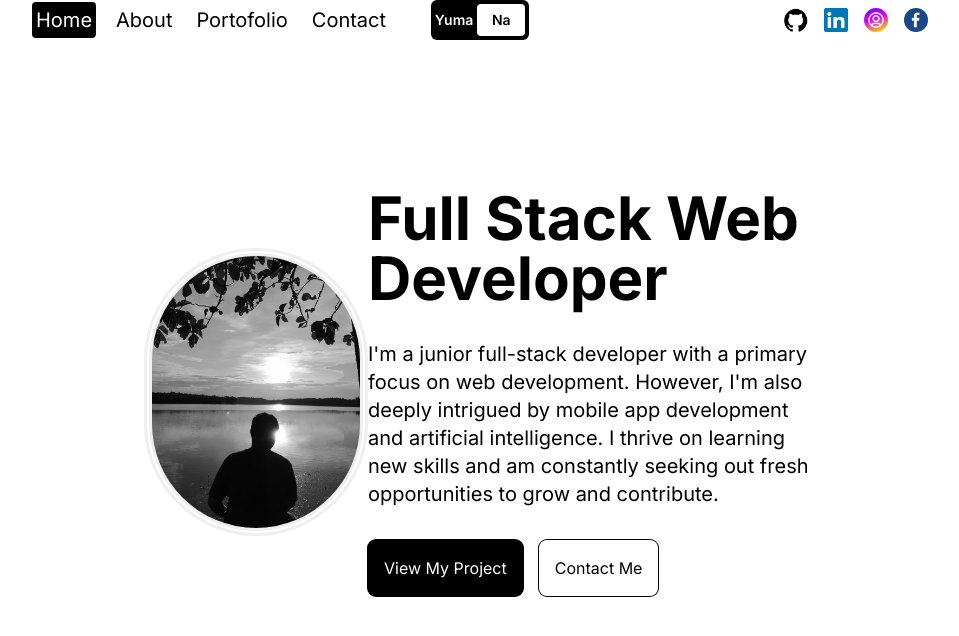
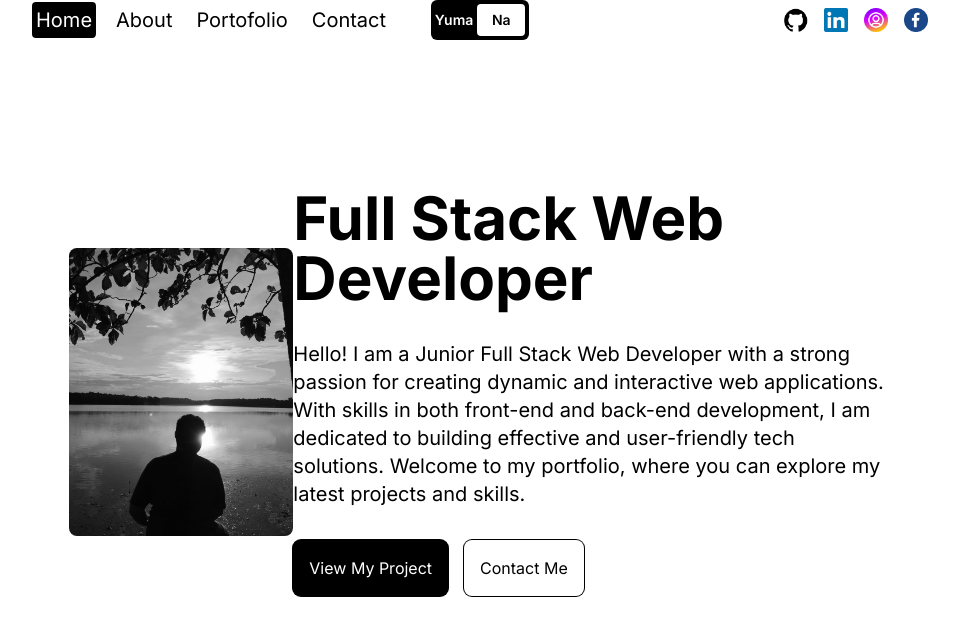
Before and after one commit to yumanuralfath/NextPortoYuma, a Next.js app: page / in a window 1280 px wide. Shown: the top 636 px of the page, without its empty margins (160-1119 px from the left). Built offline with nearby package versions, Linux system fonts and the light colour scheme.

Commit message:
style: change style Hero image

```diff
--- a/src/app/page.jsx
+++ b/src/app/page.jsx
@@ -2,39 +2,39 @@ import Image from "next/image";
 
 const Homepage = () => {
   return (
-    <div className="h-full flex flex-col lg:flex-row px-4 sm:px-8 md:px-12 lg:px-20 xl:px-48 justify-center items-center">
+    <div className="min-h-screen flex flex-col lg:flex-row px-4 sm:px-8 md:px-12 lg:px-20 xl:px-48 justify-center items-center">
       {/* IMAGE CONTAINER */}
       <div className="lg:w-1/3 xl:w-1/4 mb-8 lg:mb-0 flex justify-center lg:justify-start">
         <div className="relative w-48 h-48 lg:w-64 lg:h-64 xl:w-72 xl:h-72">
           <Image
             src="/hero.png"
             alt="Hero Icon"
-            className="grayscale hover:grayscale-0 rounded-full border-double border-8 border-orange-100"
+            className="grayscale h-full w-full rounded-lg shadow-none transition-shadow duration-300 ease-in-out hover:shadow-lg hover:shadow-black/30 hover:grayscale-0"
             fill
             style={{ objectFit: "cover" }}
           />
         </div>
       </div>
       {/* TEXT CONTAINER */}
-      <div className="h-full lg:w-1/2 flex flex-col gap-8 items-center lg:items-start justify-center text-center lg:text-left">
+      <div className="h-full lg:w-2/3 flex flex-col gap-8 items-center lg:items-start justify-center text-center lg:text-left">
         {/* TITLE */}
         <h1 className="text-4xl md:text-6xl font-bold">
           Full Stack Web Developer
         </h1>
         {/* DESC */}
         <p className="md:text-xl">
-          I&apos;m a junior full-stack developer with a primary focus on web
-          development. However, I&apos;m also deeply intrigued by mobile app
-          development and artificial intelligence. I thrive on learning new
-          skills and am constantly seeking out fresh opportunities to grow and
-          contribute.
+          Hello! I am a Junior Full Stack Web Developer with a strong passion
+          for creating dynamic and interactive web applications. With skills in
+          both front-end and back-end development, I am dedicated to building
+          effective and user-friendly tech solutions. Welcome to my portfolio,
+          where you can explore my latest projects and skills.
         </p>
         {/* BUTTON */}
         <div className="w-full flex flex-col lg:flex-row gap-4 justify-center lg:justify-start">
-          <button className="p-4 rounded-lg ring-1 ring-black bg-black text-white">
+          <button className="p-4 rounded-lg ring-1 ring-black bg-black text-white hover:bg-white hover:text-black transition-colors">
             View My Project
           </button>
-          <button className="p-4 rounded-lg ring-1 ring-black">
+          <button className="p-4 rounded-lg ring-1 ring-black hover:bg-black hover:text-white transition-colors">
             Contact Me
           </button>
         </div>
```
Also changed, not shown: src/app/layout.jsx (line endings or trailing spaces), 1 other file (tests, documents, lock files or other folders).
